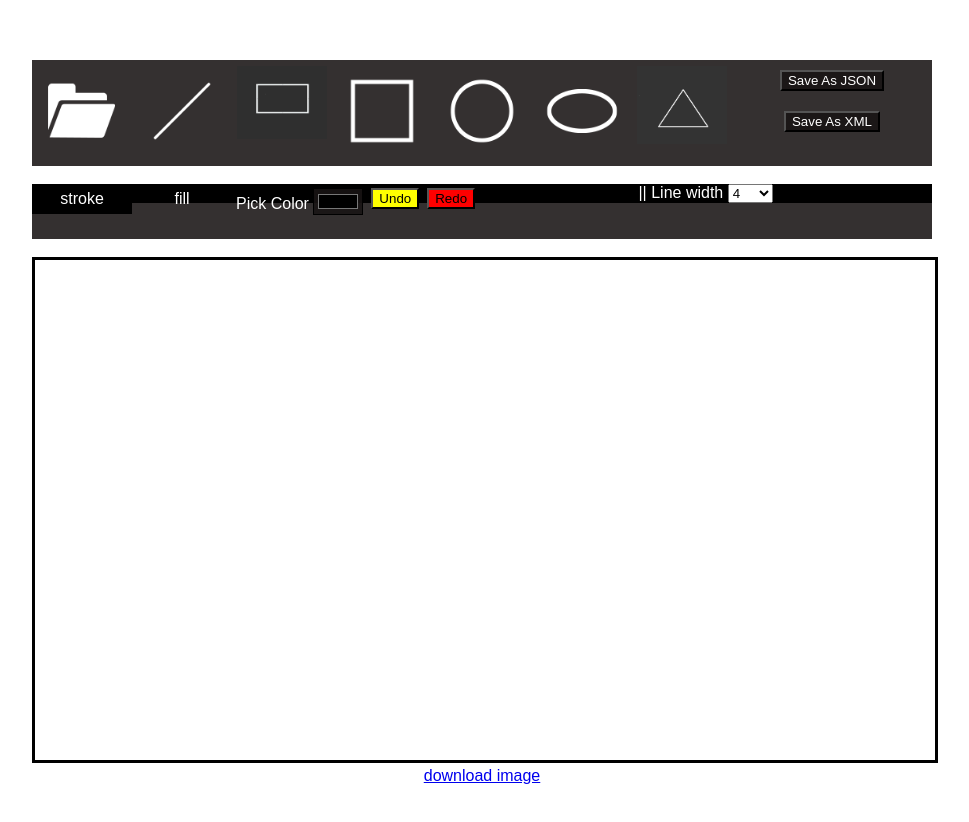
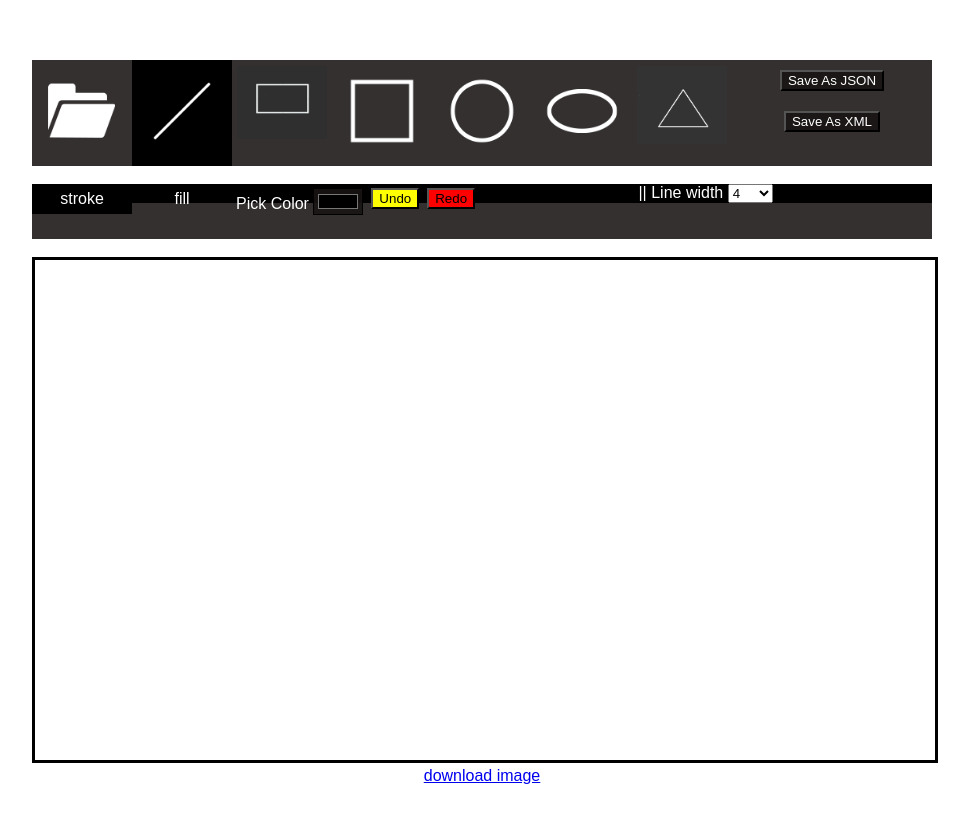
Before and after one commit to seifgneedy/Web-Based-Drawing-App, a Vue app in the folder paint-frontend/: page / in a window 1280 px wide. Shown: the top 822 px of the page, without its empty margins (158-1127 px from the left). Built offline with nearby package versions, Linux system fonts and the light colour scheme; no server answers; the HTML template or start-up script is replaced by a standard one.

Commit message:
Not much but honest work v2.0

```diff
--- a/paint-frontend/src/components/paint.vue
+++ b/paint-frontend/src/components/paint.vue
@@ -8,7 +8,7 @@
       <a href="#" id="open" @click="showUpload"
         ><img src="../assets/open.png"
       /></a>
-      <a href="#" id="Line" @click="ChangeTool('Line')"
+      <a href="#" id="Line" @click="ChangeTool('Line')" class="selected"
         ><img src="../assets/line.png"
       /></a>
       <a href="#" id="Rectangle" @click="ChangeTool('Rectangle')"
@@ -149,7 +149,7 @@ export default {
       line_Width: 4,
       TriangleSides: 3,
       drawtype: "stroke",
-      currentTool: "line",
+      currentTool: "Line",
       canvasWidth: 900,
       canvasHeight: 500,
       canvasSizeData: "",
```
